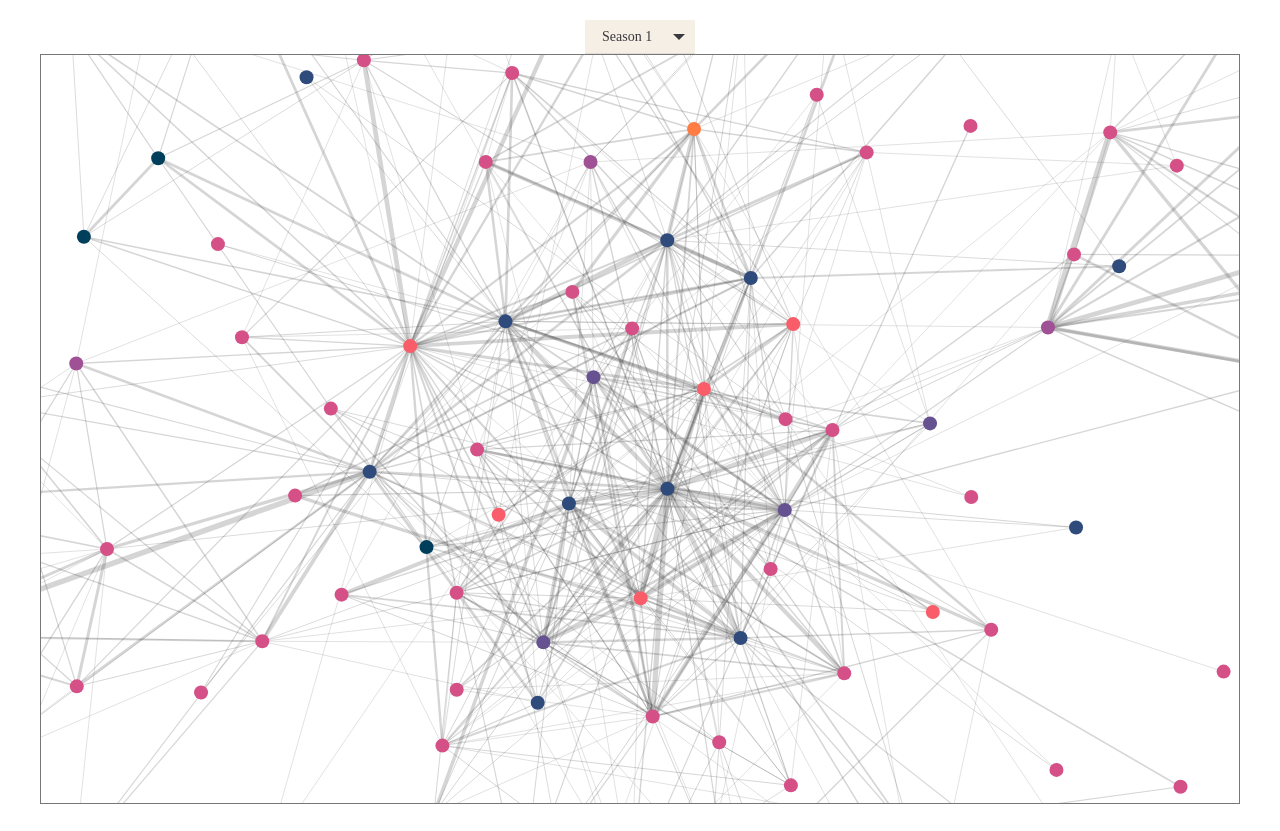
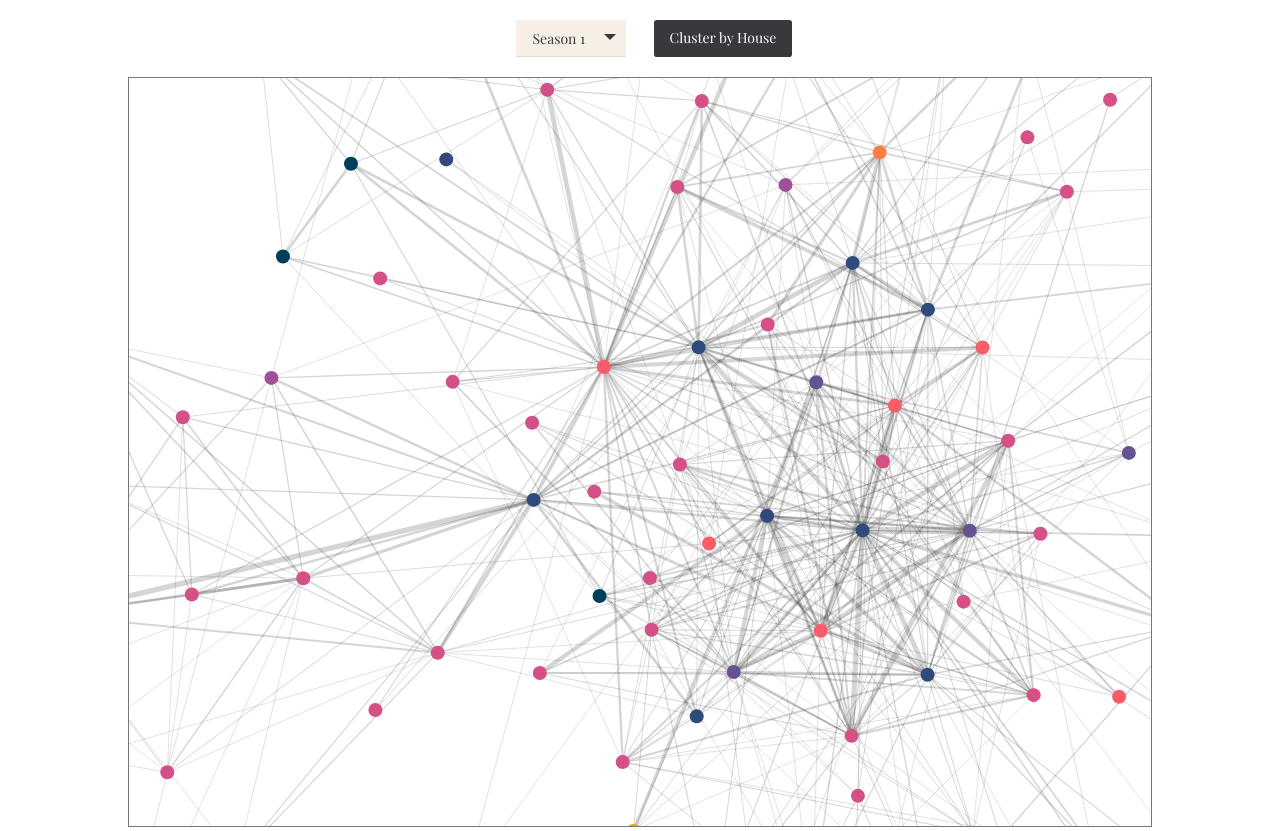
Before and after one commit to egonzalez49/GoT-Vis, a website with bundled scripts: page index.html in a window 1280 px wide. Before the commit the page ends 808 px from the top, so only its background shows below. Built offline with nearby package versions, Linux system fonts and the light colour scheme.

Commit message:
Stylized buttons

```diff
--- a/index.html
+++ b/index.html
@@ -6,14 +6,14 @@
         <link rel="stylesheet" href="./style.css" />
     </head>
     <body>
-        <div id="main">
+        <div class="container">
             <div class="controls">
                 <!-- <form name="myform" onSubmit="return handleClick()">
                     <input type="text" id="myVal" placeholder="Search for a character&hellip;">
                     <input name="Submit"  type="submit" value="Search">
                 </form> -->
                 <div class="dropdown" style="width:110px;">
-                    <select id="seasonSelect" onchange="onSeasonChanged()">
+                    <select id="seasonSelect">
                         <option value="s1">Season 1</option>
                         <option value="s2">Season 2</option>
                         <option value="s3">Season 3</option>
@@ -24,14 +24,14 @@
                         <option value="s8">Season 8</option>
                     </select>
                   </div>
-                <!-- <button class="btn" onclick="clusterClick()">
+                <a id="clusterBtn" class="btn btn-unselected">
                     Cluster by House
-                </button> -->
+                </a>
             </div>
             <div class="network-graph">
                 <svg
                     id="network"
-                    width="1200"
+                    width="1400"
                     height="750"
                     style="border: 1px solid #777;"
                 ></svg>
--- a/main.js
+++ b/main.js
@@ -2,6 +2,8 @@
 let svg = d3.select('#network');
 let container = svg.append('g');
 
+// let width = d3.select('.network-graph').attr('width');
+// let height = d3.select('.network-graph').attr('height');
 let width = +svg.attr('width');
 let height = +svg.attr('height');
 
@@ -25,7 +27,7 @@ let season = 's1';
 
 /* SEASON SELECT ONCHANGE */
 function onSeasonChanged() {
-    var select = d3.select('#seasonSelect').node();
+    let select = d3.select('#seasonSelect').node();
     let seasonSelected = select.options[select.selectedIndex].value;
     if (seasonSelected !== season) {
         season = seasonSelected;
@@ -35,8 +37,12 @@ function onSeasonChanged() {
 
 let cluster = true;
 
+document.querySelector('#clusterBtn').addEventListener('click', clusterClick);
+
 function clusterClick() {
     cluster = !cluster;
+    let btn = d3.select('#clusterBtn');
+    btn.classed('btn-selected', !cluster);
     updateChart();
 }
 
--- a/style.css
+++ b/style.css
@@ -1,30 +1,54 @@
 @import './styles/_network.css';
 @import './styles/_dropdown.css';
+
+@import url('https://fonts.googleapis.com/css2?family=Playfair+Display:wght@400;700&display=swap');
 
 *,
 *::before,
 *::after {
-  margin: 0;
-  padding: 0;
-  box-sizing: border-box;
+    margin: 0;
+    padding: 0;
+    box-sizing: border-box;
+}
+
+.container {
+    width: 80%;
+    margin: 0 auto;
 }
 
 html {
     position: relative;
     font-size: 10px;
     scroll-behavior: smooth;
+    font-family: 'Playfair Display', serif;
 }
 
 .btn {
+    font-size: 1.4rem;
     cursor: pointer;
+    border: none;
     display: inline-block;
-    margin-right: -1px;
-    padding: 1.2rem 1.5rem;
-    letter-spacing: 1px;
-    text-transform: uppercase;
-    font-size: 1.2rem;
-    font-weight: bold;
-    color: #fff;
-    border: none;
-    background: #333;
+    padding: 8px 16px;
+    border-radius: 0.2em;
+    box-sizing: border-box;
+    text-decoration: none;
+    font-weight: 400;
+    color:#FFFFFF;
+    background-color: #39383d;
+    text-align: center;
+    position: relative;
 }
+
+.btn:hover {
+    background-color: rgba(57, 56, 61, 0.9);
+    transition: 0.3s;
+}
+
+.btn-selected {
+    background-color:#c32436;
+}
+
+.btn-selected:hover {
+    background-color: rgba(195, 36, 54, 0.9);
+    transition: 0.3s;
+}
--- a/styles/_dropdown.css
+++ b/styles/_dropdown.css
@@ -1,6 +1,7 @@
 .dropdown {
     position: relative;
     font-size: 1.4rem;
+    margin: 0 2em;
 }
 
 .dropdown select {
--- a/styles/_network.css
+++ b/styles/_network.css
@@ -2,7 +2,7 @@
     display: flex;
     flex-direction: row;
     justify-content: center;
-    margin-top: 2em;
+    margin: 2em 0em;
 }
 
 label {
```
